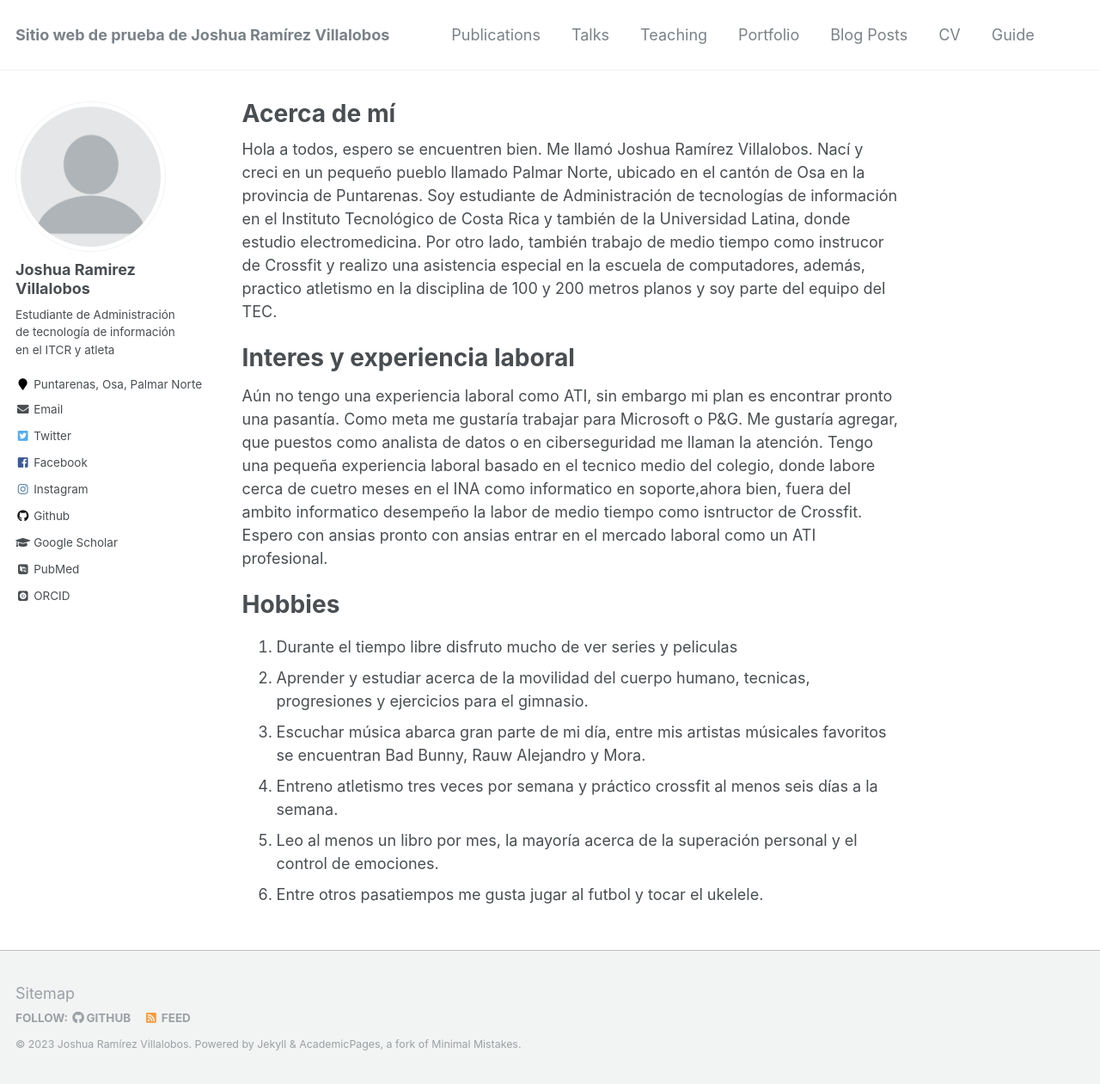
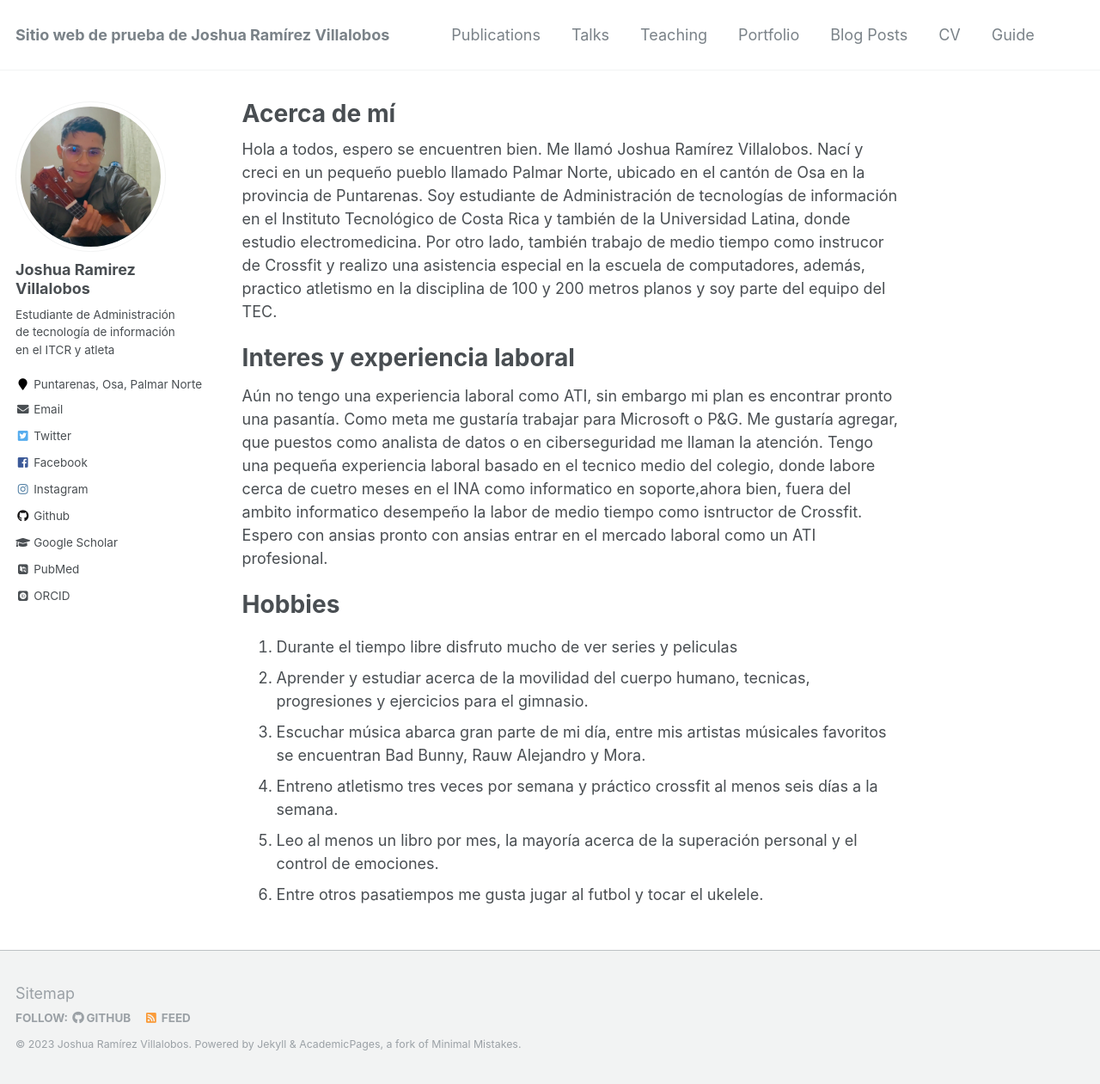
Before and after one commit to JoshuaRV17/JoshuaRV17.github.io, a Jekyll site: the page built from _pages/about.md, in a window 1280 px wide and 1261 px high. Shown: the whole window at 86% size. Built offline with Jekyll 4.4.1, drawn with Linux system fonts in a browser that asks for light colours; some web fonts are replaced.

Commit message:
Prueba13

```diff
--- a/_config.yml
+++ b/_config.yml
@@ -81,7 +81,7 @@ analytics:
 # Site Author
 author:
   name             : "Joshua Ramirez Villalobos"
-  avatar           : "profile.png"
+  avatar           : "Perfil.jpeg"
   bio              : "Estudiante de Administración de tecnología de información en el ITCR y atleta"
   location         : "Puntarenas, Osa, Palmar Norte"
   employer         :
```
Also changed, not shown: images/Perfil.jpeg (added).
